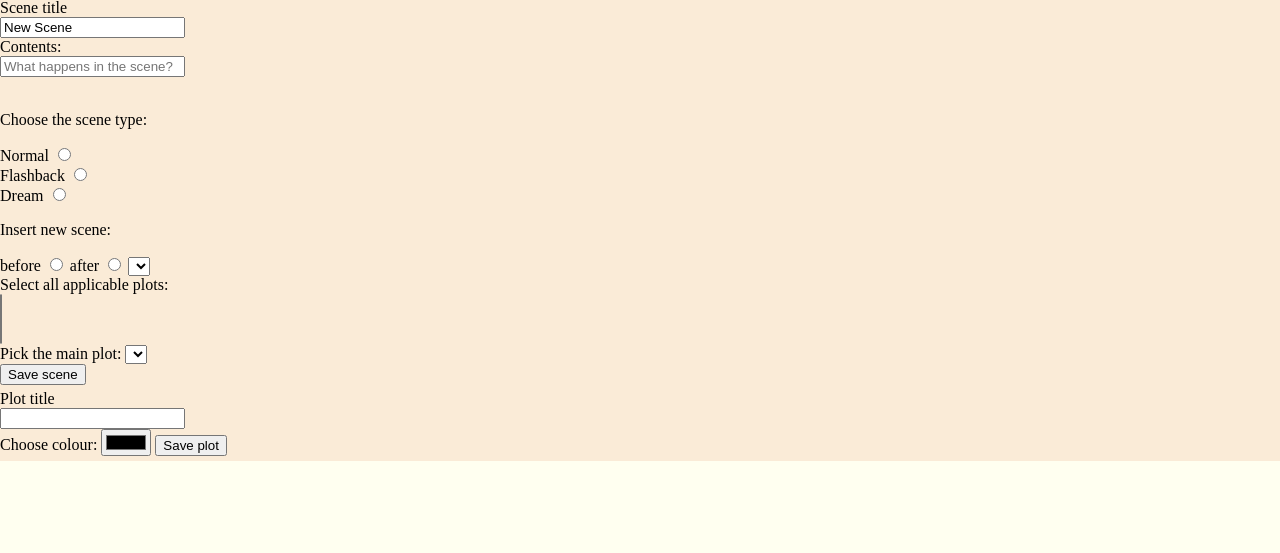
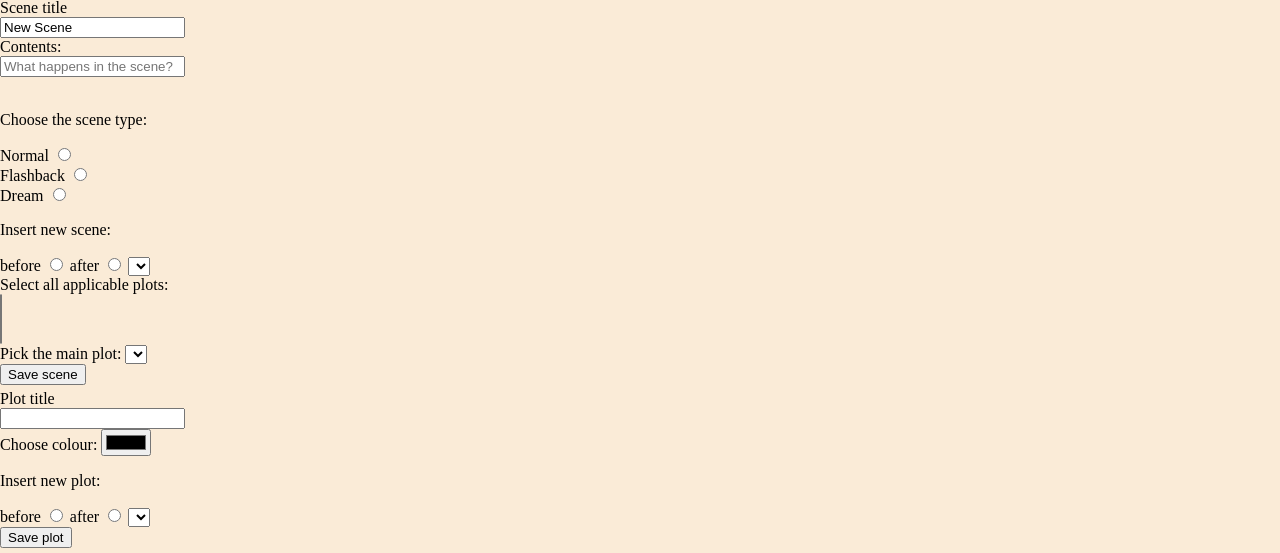
Before and after one commit to l-globa/wri-thread, a Flask app: page / in a window 1280 px wide. Shown: the part 790-1343 px from the top of the page. Before the commit the page ends 1251 px from the top, so only its background shows below. Run offline with Flask 3, Linux system fonts and the light colour scheme; lists and menus that the app fills with data are empty; some libraries are stand-ins or nearby versions.

Commit message:
Added scripts to add, edit and delete plots (to be simplified and optimised later)

```diff
--- a/static/js/script_manager.js
+++ b/static/js/script_manager.js
@@ -16,7 +16,7 @@ const scene_default = {
 };
 
 const plot_default = {
-  plot_title: "New Plot", plot_id: 'temp', colour: ''
+  plot_title: "New Plot", plot_id: 'temp', colour: '', neighbour: null, follow: 'after'
 };
 
 // Specific HTML tags for each class of a scene and plot, 'p' if not specified here
@@ -163,7 +163,7 @@ function populate_scene_menu(data, action) {
   }
   else {
     // Find previous neighbour
-    let neighbour = find_neighbour(action, data.scene_id);
+    let neighbour = find_neighbour(action, 'scene_id', data.scene_id, DATA);
     console.log(neighbour);
 
     // Load the list of scenes
@@ -191,11 +191,17 @@ function populate_scene_menu(data, action) {
     };
   };
 
+  // This needs rework
   let element = null;
   for (const key of Object.keys(data)) {
     element = document.getElementById(key);
     if (element) {
+      if(key == 'part_of' || key == 'pick_main') {
+        continue;
+      }
+      else {
         element.value = data[key];
+      };
     }
     else {
       if (key == 'type') {
@@ -217,15 +223,34 @@ function populate_plot_menu(data, action) {
     element = document.getElementById(key);
     if (element) {
       element.value = data[key];
-    }
-    else {
-      if (key == 'type') {
-        document.getElementById(data[key]).checked = true;
-      };
     };
   };
 
-  // Set up plot priority
+  // Set up plot priority through neighbour mechanic
+  let plotList = document.getElementById('plotList');
+
+  if (plotCount == 0 || (plotCount == 1 && action == 'edit')) {
+    // Case of the first plot
+    plotList.disabled = true;
+    document.getElementById('p_before').disabled = true;
+    document.getElementById('p_after').disabled = true;
+    document.getElementById('p_before').checked = false;
+    document.getElementById('p_after').checked = false;
+  }
+  else {
+    // Find previous neighbour
+    let neighbour = find_neighbour(action, 'plot_id', data.plot_id, PLOTS);
+    console.log(neighbour);
+
+    // Load the list of scenes
+    load_options(PLOTS, plotList, 'plot_id', 'plot_title', PLOTS[neighbour.index].plot_id);
+    document.getElementById(neighbour.follow).checked = true;
+
+    // Switch on the option to select again
+    sceneList.disabled = false;
+    document.getElementById('before').disabled = false;
+    document.getElementById('after').disabled = false;
+  };
 
   // Check off any scenes you want to add
 };
@@ -266,15 +291,14 @@ function load_options(data, parent, value, innerHTML, selected) {
   };
 };
 
-function find_neighbour(action, scene_id) {
+function find_neighbour(action, idName, id, array) {
   // Neighbour parameters
   var index = null;
       follow = null;
 
   if (action == 'edit') {
-    if (sceneCount > 1) {
     // For an existing scene
-      let position = DATA.findIndex(item => item.scene_id == scene_id);
+    let position = array.findIndex(item => item[idName] == id);
     if (position == 0) {
       index = 1,
       follow = 'before';
@@ -283,14 +307,11 @@ function find_neighbour(action, scene_id) {
       index = position - 1,
       follow = 'after';
     };
-    };
   }
   else {
     // For a new scene
-    if (sceneCount > 0) {
-      index = sceneCount - 1;
+    index = array.length - 1;
     follow = 'after';
-    };
   };
 
   return { index, follow };
@@ -333,6 +354,35 @@ function process_scene(formData) {
   let neighbour = {};
   neighbour.id = formData.get('neighbour');
   neighbour.follow = formData.get('follow');
+  formData.delete('follow');
+  formData.delete('neighbour');
+
+  // Copy fields that require no change
+  for (const info of formData.entries()) {
+    data[info[0]] = info[1];
+  };
+
+  return {data, neighbour, action};
+};
+
+// TODO simplify by combining with the similar scene related functions
+function process_plot(formData) {
+  let data = {};
+  let action = formData.get('action');
+  formData.delete('action');
+
+  // Give a negative temp id (server db gives permanent)
+  if (formData.get('plot_id') == "temp") {
+    formData.delete('plot_id');
+    additions++;
+    data['plot_id'] = String(- additions);
+  };
+
+  // Find the new plot priority
+  // TODO include relevant fields in the form
+  let neighbour = {};
+  neighbour.id = formData.get('neighbour') ?? 1;
+  neighbour.follow = formData.get('follow') ?? 'previous';
   formData.delete('follow');
   formData.delete('neighbour');
 
@@ -431,6 +481,94 @@ function update_scene_list(data, neighbour, action) {
     if (action == 'edit') {
       // Call recursively to add the updated node back in
       update_scene_list(data, neighbour, 'add');
+    };
+  };
+};
+
+// Updates the PLOTS array
+// TODO: look to simplify by combining with scene function
+function update_plots(data, neighbour, action) {
+  let index = 0,
+      oldItem = [],
+      newItem = data;
+  // TODO: first save the original item in history
+
+  if (action == 'add') {
+    // Inserts the item at position specified by the index
+    index = calculate_position(neighbour.id, neighbour.follow);
+    oldItem = PLOTS.splice(index, 0, newItem);
+    plotCount++;
+  }
+  else {
+    // Removes the item from specified index
+    index = calculate_position(data.plot_id, 'this');
+    oldItem = PLOTS.splice(index, 1);
+    plotCount--;
+
+    if (action == 'edit') {
+      // Recursive call to add item back in at new position
+      update_plots(data, neighbour, 'add');
+    }
+    else {
+      newItem = [];
+    };
+  };
+
+  // Return the values to be saved in history
+  return [oldItem, newItem, index, action];
+};
+
+// Updates the visible list
+function update_plot_list(data, neighbour, action) {
+  // Refresh the list of plot nodes
+  let plotIds = document.querySelectorAll(".plot_id");
+  let element = {};
+
+  if (action == 'add') {
+    // Create the HTML node for the scene
+    element = create_plot_element(data);
+
+    // Check for the first plot
+    if (plotCount == 1) {
+      document.querySelector('.plot-list').appendChild(element);
+      return;
+    }
+
+    // Retrieve the neighbour node
+    for (let i = 0; i < plotIds.length; i++) {
+      if (plotIds[i].innerHTML == neighbour.id) {
+        var neighbourElement = plotIds[i].parentElement;
+        break;
+      }
+    };
+
+    // Append the new node
+    if (neighbour.follow == 'previous') {
+      neighbourElement.insertAdjacentElement('afterend', element);
+    }
+    else if (neighbour.follow == 'next') {
+      neighbourElement.insertAdjacentElement('beforebegin', element);
+    };
+  }
+  else {
+    // For 'edit' and 'delete'
+    // Retrieve the current plot node
+    for (let i = 0; i < plotIds.length; i++) {
+      if (plotIds[i].innerHTML == data.plot_id) {
+        element = plotIds[i].parentElement;
+        break;
+      }
+    };
+
+    // Remove all children and the scene node itself
+    while (element.firstChild) {
+      element.removeChild(element.lastChild);
+    }
+    element.remove();
+
+    if (action == 'edit') {
+      // Call recursively to add the updated node back in
+      update_plot_list(data, neighbour, 'add');
     };
   };
 };
@@ -543,6 +681,44 @@ window.onload = function() {
   document.getElementById('newPlot').addEventListener("click", function() {
     populate_plot_menu(plot_default, 'add');
   });
+
+  // Calling a form to edit existing plot
+  document.getElementById('editPlot').addEventListener("click", function() {
+    // TODO when no active plot selected, disable the edit button
+    let id = active.querySelector('.plot_id').innerHTML;
+    let plot = PLOTS.find(item => item.plot_id == id);
+    populate_plot_menu(plot, 'edit');
+  });
+
+  // Retrieving edited/created plot data
+  let plotMenu = document.getElementById('plotMenu');
+  plotMenu.addEventListener("submit", function(e) {
+    e.preventDefault();
+    var formData = new FormData(plotMenu);
+    console.log(formData);
+    // Process form data into plot format
+    var processed = process_plot(formData);
+    console.log(processed.data);
+    console.log(processed.neighbour);
+    console.log(processed.action);
+
+    // Add the scene into PLOTS storage
+    let record = update_plots(processed.data, processed.neighbour, processed.action);
+    //console.log(DATA);
+    // Add the plot into the list
+    update_plot_list(processed.data, processed.neighbour, processed.action);
+    // TODO record step in history (send record to relevant function)
+    // TODO update the canvas
+  });
+
+  // Delete selected plot
+  document.getElementById('deletePlot').addEventListener("click", function() {
+    // CAN BE OPTIMISED - same code as for edit scene
+    let id = active.querySelector('.plot_id').innerHTML;
+    let plot = PLOTS.find(item => item.plot_id == id);
+    update_plots(plot, null, 'delete');
+    update_plot_list(plot, null, 'delete');
+  });
 };
 
 // .parse() method to convert json to js object
--- a/templates/index.html
+++ b/templates/index.html
@@ -54,7 +54,7 @@
                 <!-- option with value = scene_id, innerHTML = scene title -->
             </select><br>
             <label for="part_of">Select all applicable plots:</label><br>
-            <select id="part_of" name="part_of" multiple="multiple" size="3" required>
+            <select id="part_of" name="part_of" multiple size="3" required>
                 <!-- option with value = plot_id, innerHTML = plot title -->
             </select><br>
             <label for="main_plot">Pick the main plot:</label>
@@ -75,11 +75,19 @@
     <div class="container">
         <form id="plotMenu">
             <label for="plotTitle">Plot title</label><br>
-            <input type="text" id="plot_title" name="title" value=""><br>
-            <input type="hidden" id="plot_id" name="id" value="">
+            <input type="text" id="plot_title" name="plot_title" value=""><br>
+            <input type="hidden" id="plot_id" name="plot_id" value="">
             <label for="plotColor">Choose colour:</label>
             <input type="color" id="colour" name="colour" value="">
-            <input type="hidden" id="plotSubmit" value="">
+            <p>Insert new plot:</p>
+            <label for="before">before</label>
+            <input type="radio" id="p_before" name="follow" value="next">
+            <label for="after">after</label>
+            <input type="radio" id="p_after" name="follow" value="previous">
+            <select id="plotList" name="neighbour" search='true' required>
+                <!-- option with value = scene_id, innerHTML = scene title -->
+            </select><br>
+            <input type="hidden" id="plotSubmit" name="action" value="">
             <input type="submit" value="Save plot">
             <!-- no need to upload the length attribute here as it's not changed by the user -->
         </form>
```
Lines whose indentation alone changed are shown as unchanged.
